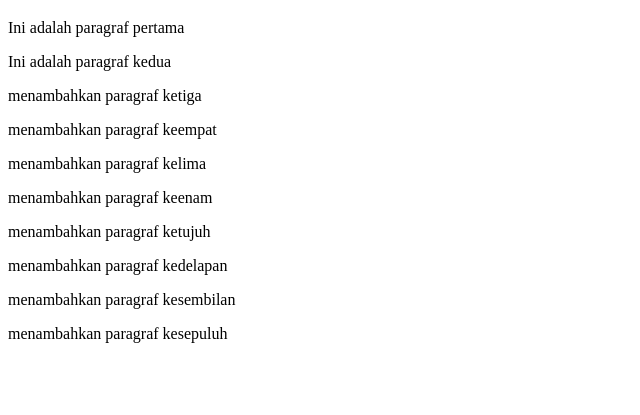
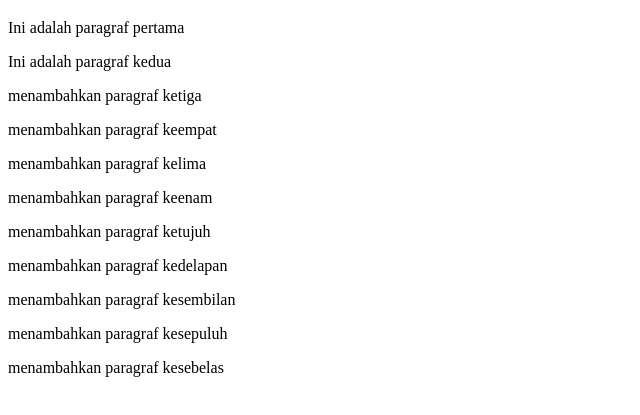
Before and after one commit to leesigma/praktek-06-github, a plain HTML site: page index.html in a window 1280 px wide. Shown: the part 61-476 px from the top of the page, without its empty margins (0-640 px from the left). Drawn offline with Linux system fonts and the light colour scheme.

Commit message:
menambahkan paragraf kesebelas

```diff
--- a/index.html
+++ b/index.html
@@ -17,5 +17,6 @@
     <p> menambahkan paragraf kedelapan</p>
     <p> menambahkan paragraf kesembilan</p>
     <p> menambahkan paragraf kesepuluh</p>
+    <p>menambahkan paragraf kesebelas</p>
 </body>
 </html>
```
